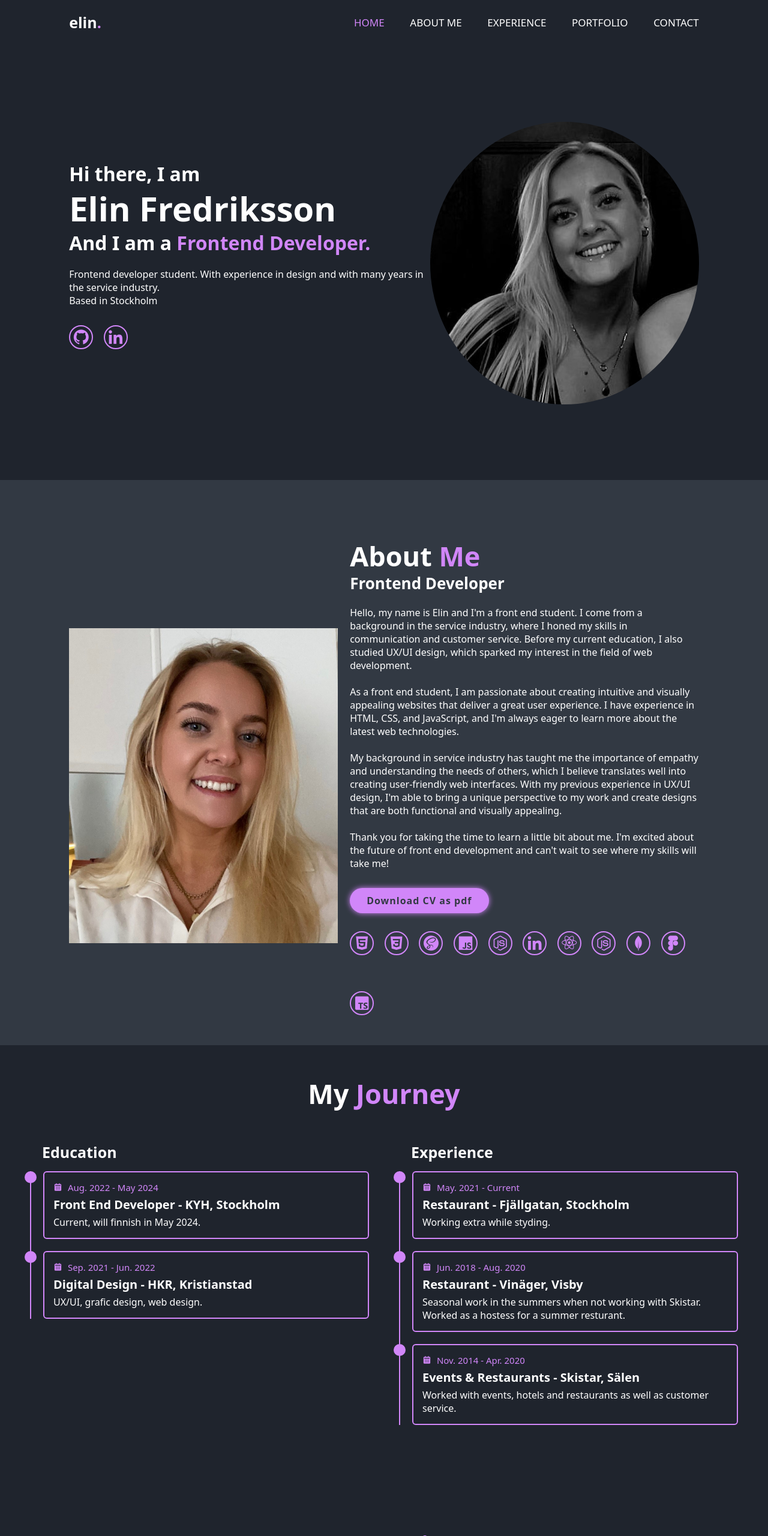
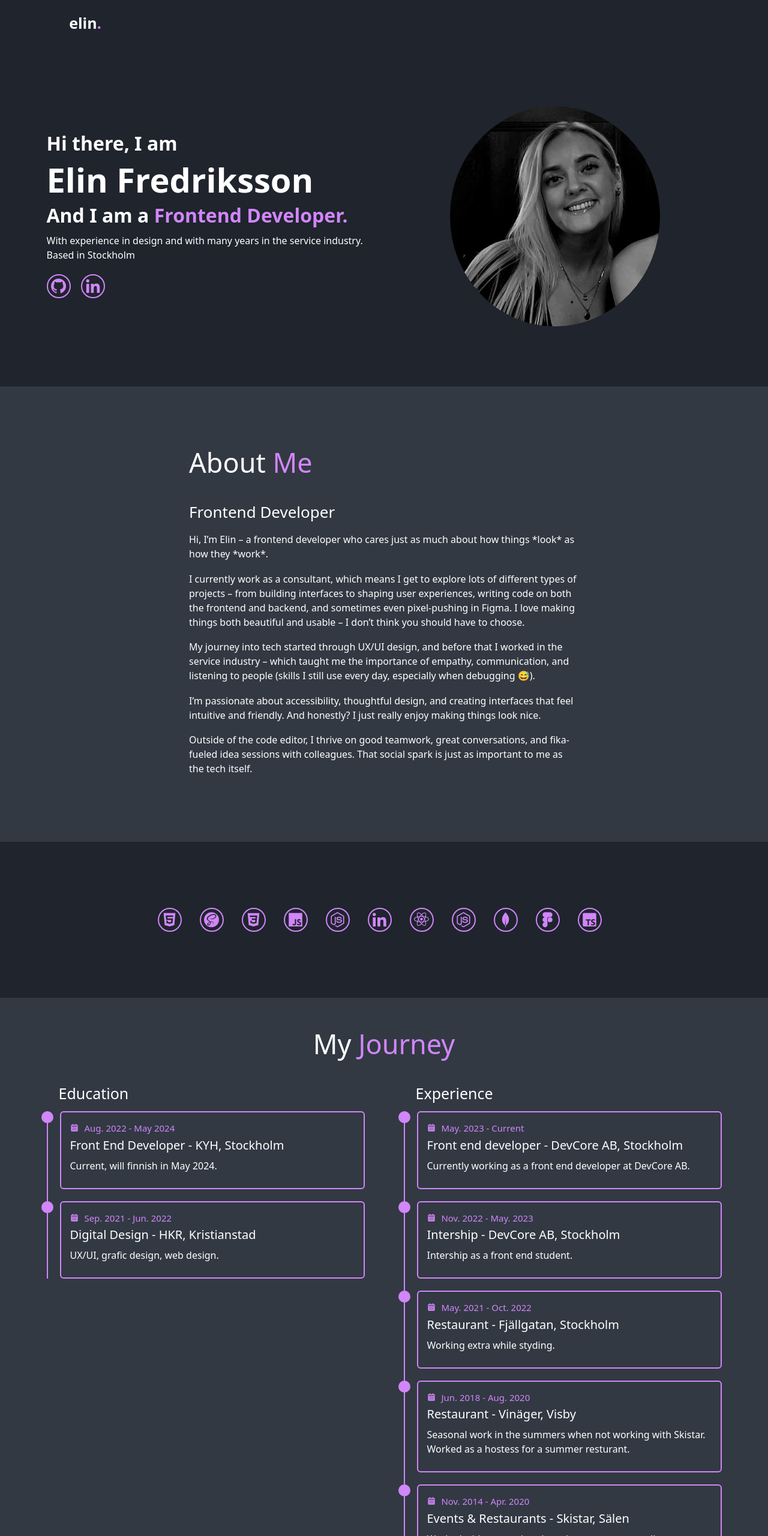
Before and after one commit to ElinFredriksson/portfolio, a plain HTML site: page index.html in a window 1280 px wide. Shown: the top 2560 px of the page at 60% size. Drawn offline with nearby package versions, Linux system fonts and the light colour scheme.

Commit message:
update text, images and udpate design

```diff
--- a/index.html
+++ b/index.html
@@ -5,86 +5,95 @@
     <meta http-equiv="X-UA-Compatible" content="IE=edge">
     <meta name="viewport" content="width=device-width, initial-scale=1.0">
     <link href='https://unpkg.com/boxicons@2.1.4/css/boxicons.min.css' rel='stylesheet'>
+    <link rel="icon" href="images/favicon.png" type="image/png">
     <link rel="preconnect" href="https://fonts.googleapis.com">
     <link rel="preconnect" href="https://fonts.gstatic.com" crossorigin>
     <link href="https://fonts.googleapis.com/css2?family=Quicksand&display=swap" rel="stylesheet">
     <link rel="stylesheet" href="styles.css">
+    <link href="https://cdn.jsdelivr.net/npm/bootstrap@5.3.3/dist/css/bootstrap.min.css" rel="stylesheet">
     <title>Portfolio - Elin Fredriksson</title>
 </head>
 <body>
-
-
     <header class="header">
+        <!-- <div class="container"> -->
             <div class="logo">elin<span>.</span></div>
             <!-- <img src="images/logo.png" alt="" class="logo"> -->
-        <i class='bx bx-menu' id="menu-icon"></i>
+            <!-- <i class='bx bx-menu' id="menu-icon"></i>
             <nav class="navbar">
                 <a href="#home" class="active">Home</a>
                 <a href="#about">About me</a>
                 <a href="#education">Experience</a>
                 <a href="#portfolio">Portfolio</a>
                 <a href="#contact">Contact</a>
-        </nav>
+            </nav> -->
+        </div>
     </header>
 
-    <section class="hero" id="home">
-        <div class="hero-content">
-            <h3>Hi there, I am</h3>
+    <section class="hero mt-6" id="home">
+        <div class="container">
+            <div class="row hero-content align-items-center justify-content-center">
+                <div class="col-12 col-lg-6">
+                    <span class="no-c">Hi there, I am</span>
                     <h1>Elin Fredriksson</h1>
-            <h3>And I am a <span>Frontend Developer.</span></h3>
-            <p>Frontend developer student. With experience in design and with many years in the service industry. <br> Based in Stockholm</p>
+                    <h2>And I am a <span>Frontend Developer.</span></h3>
+                    <p class="mb-0">With experience in design and with many years in the service industry.</p>
+                    <p class="mt-0">Based in Stockholm</p>
                     <div class="social-media">
-                <a href="https://github.com/ElinFredriksson"><i class='bx bxl-github' ></i></a>
-                <a href="https://www.linkedin.com/in/elin-fredriksson-535145249/"><i class='bx bxl-linkedin' ></i></a>
+                        <a aria-label="To my github, external page" href="https://github.com/ElinFredriksson"><i class='bx bxl-github' ></i></a>
+                        <a aria-label="To my LinkedIn, external page" href="https://www.linkedin.com/in/elin-fredriksson-535145249/"><i class='bx bxl-linkedin' ></i></a>
+                    </div>
+
+                </div>
+                <div class="col-12 col-lg-6 hero-img">
+                    <img src="images/me.jpg" alt="Image of me">
                 </div>
             </div>
-        <div class="hero-img">
-            <img src="images/me.jpg" alt="Me">
+        </div>
+    </section>
+    <section class="about" id="about">
+        <div class="container">
+            <div class="row row-md-reverse align-items-center justify-content-center">
+                <!-- <div class="col-12 col-lg-4 about-img">
+                    <img src="images/about_me.JPG" alt="another image of me">
+                </div> -->
+                <div class="col-12 col-lg-7 about-container">
+                    <h2 class="heading">About <span>Me</span></h2>
+                    <h3>Frontend Developer</h3>
+                    <p>Hi, I’m Elin – a frontend developer who cares just as much about how things *look* as how they *work*.                    </p>
+                    <p>I currently work as a consultant, which means I get to explore lots of different types of projects – from building interfaces to shaping user experiences, writing code on both the frontend and backend, and sometimes even pixel-pushing in Figma. I love making things both beautiful and usable – I don’t think you should have to choose.</p>
+                    <p>My journey into tech started through UX/UI design, and before that I worked in the service industry – which taught me the importance of empathy, communication, and listening to people (skills I still use every day, especially when debugging 😅).</p>
+                    <p>I’m passionate about accessibility, thoughtful design, and creating interfaces that feel intuitive and friendly. And honestly? I just really enjoy making things look nice.</p>
+                    <p>Outside of the code editor, I thrive on good teamwork, great conversations, and fika-fueled idea sessions with colleagues. That social spark is just as important to me as the tech itself.</p>
+                    <!-- <a href="files/elin_fredriksson_CV.pdf" download="elin_fredriksson_CV" class="btn">Download CV as pdf</a> -->
+                </div>
+            </div>
         </div>
     </section>
 
-
-
-
-
-    <section class="about" id="about">
-        <div class="about-img">
-            <img src="images/about_me.JPG" alt="">
-        </div>
-        <div class="about-container">
-            <h2 class="heading">About <span>Me</span></h2>
-            <h3>Frontend Developer</h3>
-            <p>Hello, my name is Elin and I'm a front end student. I come from a background in the service industry, where I honed my skills in communication and customer service. Before my current education, I also studied UX/UI design, which sparked my interest in the field of web development. <br><br>
-
-                As a front end student, I am passionate about creating intuitive and visually appealing websites that deliver a great user experience. I have experience in HTML, CSS, and JavaScript, and I'm always eager to learn more about the latest web technologies. <br><br>
-
-                My background in service industry has taught me the importance of empathy and understanding the needs of others, which I believe translates well into creating user-friendly web interfaces. With my previous experience in UX/UI design, I'm able to bring a unique perspective to my work and create designs that are both functional and visually appealing. <br><br>
-
-                Thank you for taking the time to learn a little bit about me. I'm excited about the future of front end development and can't wait to see where my skills will take me!</p>
-            <a href="files/elin_fredriksson_CV.pdf" download="elin_fredriksson_CV" class="btn">Download CV as pdf</a>
-            <div class="social-media">
-                <a href="#"><i class='bx bxl-html5'></i></a>
-                <a href="#"><i class='bx bxl-css3' ></i></a>
-                <a href="#"><i class='bx bxl-sass'></i></a>
-                <a href="#"><i class='bx bxl-javascript' ></i></a>
-                <a href="#"><i class='bx bxl-nodejs'></i></a>
-                <a href="#"><i class='bx bxl-linkedin' ></i></a>
-                <a href="#"><i class='bx bxl-react'></i></a>
-                <a href="#"><i class='bx bxl-nodejs'></i></a>
-                <a href="#"><i class='bx bxl-mongodb'></i></a>
-                <a href="#"><i class='bx bxl-figma' ></i></a>
-                <a href="#"><i class='bx bxl-typescript' ></i></a>
+    <section class="tech">
+        <div class="container">
+            <div class="row tech-icons justify-content-center gap-4">
+                <p href="#"><i class='bx bxl-html5'></i></p>
+                <p href="#"><i class='bx bxl-sass'></i></p>
+                <p href="#"><i class='bx bxl-css3' ></i></p>
+                <p href="#"><i class='bx bxl-javascript' ></i></p>
+                <p href="#"><i class='bx bxl-nodejs'></i></p>
+                <p href="#"><i class='bx bxl-linkedin' ></i></p>
+                <p href="#"><i class='bx bxl-react'></i></p>
+                <p href="#"><i class='bx bxl-nodejs'></i></p>
+                <p href="#"><i class='bx bxl-mongodb'></i></p>
+                <p href="#"><i class='bx bxl-figma' ></i></p>
+                <p href="#"><i class='bx bxl-typescript' ></i></p>
             </div>
         </div>
     </section>
 
     <section class="education" id="education">
+        <div class="container">
             <h2 class="heading">My <span>Journey</span></h2>
-
-        <div class="education-row">
-            <div class="education-colum">
+            <div class="education-row row">
+                <div class="col-12 col-lg-6 education-colum">
                     <h3 class="title-ed">Education</h3>
-
                     <div class="education-box">
                         <div class="education-content">
                             <div class="content">
@@ -93,7 +102,6 @@
                                 <p>Current, will finnish in May 2024.</p>
                             </div>
                         </div>
-
                         <div class="education-content">
                             <div class="content">
                                 <div class="year"><i class='bx bxs-calendar'></i> Sep. 2021 - Jun. 2022</div>
@@ -101,22 +109,34 @@
                                 <p>UX/UI, grafic design, web design.</p>
                             </div>
                         </div>
-
+                    </div>
+                </div>
+                <div class="col-12 col-lg-6 education-colum">
+                    <h3 class="title-ed">Experience</h3>
+                    <div class="education-box">
+                        <div class="education-content">
+                            <div class="content">
+                                <div class="year"><i class='bx bxs-calendar'></i> May. 2023 - Current</div>
+                                <h3>Front end developer - DevCore AB, Stockholm</h3>
+                                <p>Currently working as a front end developer at DevCore AB.</p>
                             </div>
                         </div>
 
-            <div class="education-colum">
-                <h3 class="title-ed">Experience</h3>
-
-                <div class="education-box">
                         <div class="education-content">
                             <div class="content">
-                            <div class="year"><i class='bx bxs-calendar'></i> May. 2021 - Current</div>
+                                <div class="year"><i class='bx bxs-calendar'></i> Nov. 2022 - May. 2023</div>
+                                <h3>Intership - DevCore AB, Stockholm</h3>
+                                <p>Intership as a front end student.</p>
+                            </div>
+                        </div>
+
+                        <div class="education-content">
+                            <div class="content">
+                                <div class="year"><i class='bx bxs-calendar'></i> May. 2021 - Oct. 2022</div>
                                 <h3>Restaurant - Fjällgatan, Stockholm</h3>
                                 <p>Working extra while styding.</p>
                             </div>
                         </div>
-
                                 <div class="education-content">
                                     <div class="content">
                                         <div class="year"><i class='bx bxs-calendar'></i> Jun. 2018 - Aug. 2020</div>
@@ -137,34 +157,34 @@
                     </div>
                 </div>
             </div>
+        </div>
+
     </section>
 
-
-
     <section class="portfolio" id="portfolio">
-        <h2 class="heading">Latest <span>Projects</span></h2>
-
-        <div class="portfolio-container">
-            <div class="portfolio-box">
-                <img src="images/chat.png" alt="">
+        <div class="container">
+            <h2 class="heading">Selected <span>Projects</span></h2>
+            <div class="row portfolio-container">
+                <div class="col-12 col-md-6 portfolio-box">
+                    <img src="images/TechSpace.png" alt="Simple landing page for a booking site.">
                     <div class="portfolio-layer">
-                    <h4>Simple chat app</h4>
-                    <p>A simple chat using socket.io and express</p>
+                        <h4>Landing page</h4>
+                        <p>Simple landing page for a booking site.</p>
                         <!-- <a href="#"><i class='bx bx-link-external'></i></a> -->
                     </div>
                 </div>
 
-            <div class="portfolio-box">
-                <img src="images/todolist.png" alt="">
+                <div class="col-12 col-md-6 portfolio-box">
+                    <img src="images/contact_us.png" alt="Contact us form with google maps">
                     <div class="portfolio-layer">
-                    <h4>Todo list</h4>
-                    <p>Simple todo list using vanilla javascript and API</p>
+                        <h4>Contact us form</h4>
+                        <p>Contact us form with google maps</p>
                         <!-- <a href="#"><i class='bx bx-link-external'></i></a> -->
                     </div>
                 </div>
 
-            <div class="portfolio-box">
-                <img src="images/figma_elin.png" alt="">
+                <div class="col-12 col-md-6 portfolio-box">
+                    <img src="images/figma_elin.png" alt="Made a simple wireframe for a imaginary food delivery company">
                     <div class="portfolio-layer">
                         <h4>UX - food delivery app</h4>
                         <p>Made a simple wireframe for a imaginary food delivery company</p>
@@ -172,36 +192,19 @@
                     </div>
                 </div>
 
-            <div class="portfolio-box">
-                <img src="images/validation.png" alt="">
+                <div class="col-12 col-md-6 portfolio-box">
+                    <img src="images/chat.png" alt="A simple chat using socket.io and express">
                     <div class="portfolio-layer">
-                    <h4>Validation form</h4>
-                    <p>Simple validation form using vanilla javascript.</p>
+                        <h4>Simple chat app</h4>
+                        <p>A simple chat using socket.io and express</p>
                         <!-- <a href="#"><i class='bx bx-link-external'></i></a> -->
                     </div>
-            </div>
-
-            <div class="portfolio-box">
-                <img src="images/landingpage.png" alt="">
-                <div class="portfolio-layer">
-                    <h4>Landing page</h4>
-                    <p>Simple landing page for a imaginary company</p>
-                    <!-- <a href="#"><i class='bx bx-link-external'></i></a> -->
-                </div>
-            </div>
-
-            <div class="portfolio-box">
-                <img src="images/logo.png" alt="">
-                <div class="portfolio-layer">
-                    <h4>Web Design</h4>
-                    <p>Simple logo</p>
-                    <!-- <a href="#"><i class='bx bx-link-external'></i></a> -->
                 </div>
             </div>
     </div>
     </section>
 
-    <section class="contact" id="contact"></section>
+    <section class="contact" id="contact">
     <h2 class="heading">Let's <span>Get In Touch!</span></h2>
       <div class="contact-me">
         <div class="contact-box">
@@ -220,54 +223,16 @@
             <p class="contact-me-info">Stockholm, Sweden</p>
         </div>
     </div>
-
-    <!-- <section class="contact" id="contact">
-        <h2 class="heading">Contact <span>Me</span></h2>
-
-        <form action="https://formsubmit.co/3165c3a5f15ebfdb1f9acf1519a2acc7" method="POST">
-            <div class="input-box">
-                <div class="input-field">
-                    <input type="text" placeholder="Full Name" required>
-                    <span class="focus"></span>
-                </div>
-                <div class="input-field">
-                    <input type="email" placeholder="Email Adress" required>
-                    <span class="focus"></span>
-                </div>
-            </div>
-
-            <div class="input-box">
-                <div class="input-field">
-                    <input type="number" placeholder="Mobile Number" required>
-                    <span class="focus"></span>
-                </div>
-                <div class="input-field">
-                    <input type="text" placeholder="Subject" required>
-                    <span class="focus"></span>
-                </div>
-            </div>
-
-            <div class="textarea-field">
-                <textarea name="" id="" cols="30" rows="10" placeholder="Write your message here" required></textarea>
-                <span class="focus"></span>
-            </div>
-
-            <div class="btn-box btns"></div>
-            <button type="submit" class="btn">Submit</button>
-        </form>
-    </section> -->
+</section>
 
     <footer class="footer">
         <div class="footer-text">
-            <p>Copyright &copy; 2023 by Elin Fredriksson | All rights reserved</p>
+            <p>&copy; 2024 Elin Fredriksson | All rights reserved</p>
         </div>
-
         <div class="footer-iconTop">
-            <a href="#"><i class='bx bx-chevrons-up'></i></a>
+            <a aria-label="Scroll to top" href="#"><i class='bx bx-chevrons-up'></i></a>
         </div>
     </footer>
-
-
     <script src="https://unpkg.com/scrollreveal"></script>
     <script src="script.js"></script>
 </body>
--- a/script.js
+++ b/script.js
@@ -1,15 +1,13 @@
-let menuIcon = document.querySelector('#menu-icon');
-let navBar = document.querySelector('.navbar');
+// let menuIcon = document.querySelector('#menu-icon');
+// let navBar = document.querySelector('.navbar');
 
-menuIcon.onclick = () => {
-    menuIcon.classList.toggle('bx-x')
-    navBar.classList.toggle('active')
-}
-
-
+// menuIcon.onclick = () => {
+//     menuIcon.classList.toggle('bx-x')
+//     navBar.classList.toggle('active')
+// }
 
 let sections = document.querySelectorAll('section');
-let navLinks = document.querySelectorAll('header nav a');
+// let navLinks = document.querySelectorAll('header nav a');
 
 window.onscroll = () => {
     sections.forEach(sec => {
@@ -18,21 +16,20 @@ window.onscroll = () => {
         let height = sec.offsetHeight;
         let id = sec.getAttribute('id');
 
-        if(top >= offset && top < offset + height) {
-            navLinks.forEach(links => {
-                links.classList.remove('active');
-                document.querySelector('header nav a[href*=' + id + ']').classList.add('active');
-            })
-        }
+        // if(top >= offset && top < offset + height) {
+        //     navLinks.forEach(links => {
+        //         links.classList.remove('active');
+        //         document.querySelector('header nav a[href*=' + id + ']').classList.add('active');
+        //     })
+        // }
     })
 
     let header = document.querySelector('header');
     header.classList.toggle('sticky', window.scrollY > 100);
 
-    menuIcon.classList.remove('bx-x')
-    navBar.classList.remove('active')
+    // menuIcon.classList.remove('bx-x')
+    // navBar.classList.remove('active')
 };
-
 
 // scroll reveal
 ScrollReveal({
--- a/styles.css
+++ b/styles.css
@@ -7,8 +7,11 @@
 --main-color: #d186f9;
 }
 
+*, *::before, *::after {
+    box-sizing: border-box;
+  }
+
 *{
-    /* font-family: 'Quicksand', sans-serif; */
     font-family: system-ui, -apple-system, BlinkMacSystemFont, 'Segoe UI', Roboto, Oxygen, Ubuntu, Cantarell, 'Open Sans', 'Helvetica Neue', sans-serif;
     margin: 0;
     padding: 0;
@@ -25,13 +28,24 @@ html {
 }
 
 body{
-    background-color: var(--bg-color);
+    background-color: var(--bg-color)!important;
     color: var(--text-color);
 }
 
 section{
-    min-height: 100vh;
-    padding: 10rem 9% 2rem;
+    padding: 10em 0;
+}
+
+a{
+    text-decoration: none!important;
+}
+
+img{
+    width: 100%;
+}
+
+.heading {
+    margin-bottom: 4rem;
 }
 
 .header{
@@ -51,8 +65,6 @@ section{
     font-size: 2.5rem;
     color: var(--text-color);
     font-weight: 600;
-    /* max-width: 10%;*/
-    /* border-radius: 50%;  */
 }
 
 .navbar a{
@@ -78,21 +90,36 @@ section{
     display: flex;
     justify-content: center;
     align-items: center;
+    background-color: var(--bg-color);
+    color: var(--text-color);
+    margin-top: 77px;
+}
 
+.hero .no-c {
+    font-size: 32px;
+    color: white;
+    font-weight: 600;
+}
+
+.hero-img{
+    display: flex;
+    justify-content: center;
 }
 
 .hero-img img{
-    width: 35vw;
+    display: flex;
+    justify-content: center;
+    max-width: 350px;
     border-radius: 50%;
-
 }
 
-.hero-content h3{
+.hero-content h2{
     font-size: 3.2rem;
     font-weight: 700;
+    margin-bottom: 1rem;
 }
 
-.hero-content h3:nth-of-type(2){
+.hero-content h2:nth-of-type(2){
     margin-bottom: 2rem;
 }
 span{
@@ -109,6 +136,7 @@ span{
     font-size: 1.6rem;
 }
 
+.tech-icons p,
 .social-media a{
     display: inline-flex;
     justify-content: center;
@@ -120,17 +148,16 @@ span{
     border-radius: 50%;
     font-size: 3rem;
     color: var(--main-color);
-    margin: 3rem 1.5rem 3rem 0;
+    margin: 1rem 1.5rem 1rem 0;
     transition: .3s ease;
 }
 
+.tech-icons p:hover,
 .social-media a:hover{
     background: var(--main-color);
     color: var(--secondary-color);
     box-shadow: 0 0 1rem var(--main-color);
 }
-
-
 
 .contact-me{
     padding: 30px 14% 70px;
@@ -143,9 +170,8 @@ span{
 
 .contact-box{
     padding: 3rem;
-    background-color: var(--secondary-color);
+    background-color: var(--bg-color);
     border-radius: 3rem;
-
 }
 
 .icon-img i{
@@ -191,10 +217,7 @@ span{
     align-items: center;
     gap: 2rem;
     background: var(--secondary-color);
-}
-
-.about-img img{
-    width: 35vw;
+    color: var(--text-color);
 }
 
 .heading {
@@ -213,10 +236,12 @@ span{
 
 .about-container p{
     font-size: 1.6rem;
-    margin: 2rem 0 3rem;
+    margin-top: 1.75rem;
 }
 
-
+.tech {
+    background: var(--bg-color);
+}
 
 .education{
     display: flex;
@@ -225,6 +250,8 @@ span{
     flex-direction: column;
     min-height: auto;
     padding: 5rem;
+    background-color: var(--secondary-color);
+    color: var(--text-color);
 }
 
 .education .education-row{
@@ -240,7 +267,6 @@ span{
 .education-colum .title-ed{
     font-size: 2.5rem;
     margin: 0 0 1.5rem 2rem;
-    padding-top: 5rem;
 }
 
 .education-colum .education-box{
@@ -310,6 +336,7 @@ span{
 
 .portfolio{
     background-color: var(--bg-color);
+    color:var(--text-color);
 
 }
 
@@ -317,11 +344,15 @@ span{
     margin-bottom: 4rem;
 }
 
-.portfolio-container{
+/* .portfolio-container{
     display: grid;
     grid-template-columns: repeat(3,1fr);
     align-items: center;
     gap: 2.5rem;
+} */
+
+.portfolio-box{
+    margin-bottom: 1.25rem;
 }
 
 .portfolio-container .portfolio-box{
@@ -349,7 +380,7 @@ span{
     left: 0;
     width: 100%;
     height: 100%;
-    background: linear-gradient(rgba(0,0,0,.1), var(--bg-color));
+    background: linear-gradient(rgba(0,0,0,.8), var(--bg-color));
     display: flex;
     justify-content: center;
     align-items: center;
@@ -391,6 +422,8 @@ span{
 .contact {
     min-height: auto;
     padding-bottom: 7rem;
+    background-color: var(--secondary-color);
+    color: var(--text-color);
 }
 .contact form{
     max-width: 70rem;
@@ -486,22 +519,19 @@ span{
 
 .footer-iconTop a i{
     font-size: 2.4rem;
-    /* background: var(--bg-color); */
     cursor: pointer;
+    color: var(--bg-color);
 }
 
-@media (max-width: 1200px) {
+/* @media (max-width: 1200px) {
     html {
         font-size: 55%;
     }
-}
+} */
 
 @media (max-width: 991px) {
     .header {
         padding: 2rem 3%;
-    }
-    section {
-        padding: 10rem 3% 2rem;
     }
     .portfolio {
         padding-bottom: 7rem;
@@ -551,7 +581,7 @@ span{
     }
 
     .hero-img img{
-        width: 70vw;
+        /* width: 70vw; */
         margin-top: 4rem;
     }
 
@@ -560,7 +590,7 @@ span{
     }
 
     .about img{
-        width:70vw;
+        /* width:70vw; */
         margin-top: 4rem;
     }
 
@@ -598,17 +628,17 @@ span{
 
 } */
 
-@media (max-width: 450px) {
+/* @media (max-width: 450px) {
     html{
         font-size: 50%;
     }
-}
+} */
 
-@media (max-width: 365px) {
+/* @media (max-width: 365px) {
     .hero-img img {
         width: 90vw;
     }
     .about-img img {
         width: 90vw;
     }
-}
+} */
```
Also changed, not shown: images/TechSpace.png (added), images/Testimonial.png (added), images/contact_us.png (added), images/favicon.png (added). Lines whose indentation alone changed are shown as unchanged.
